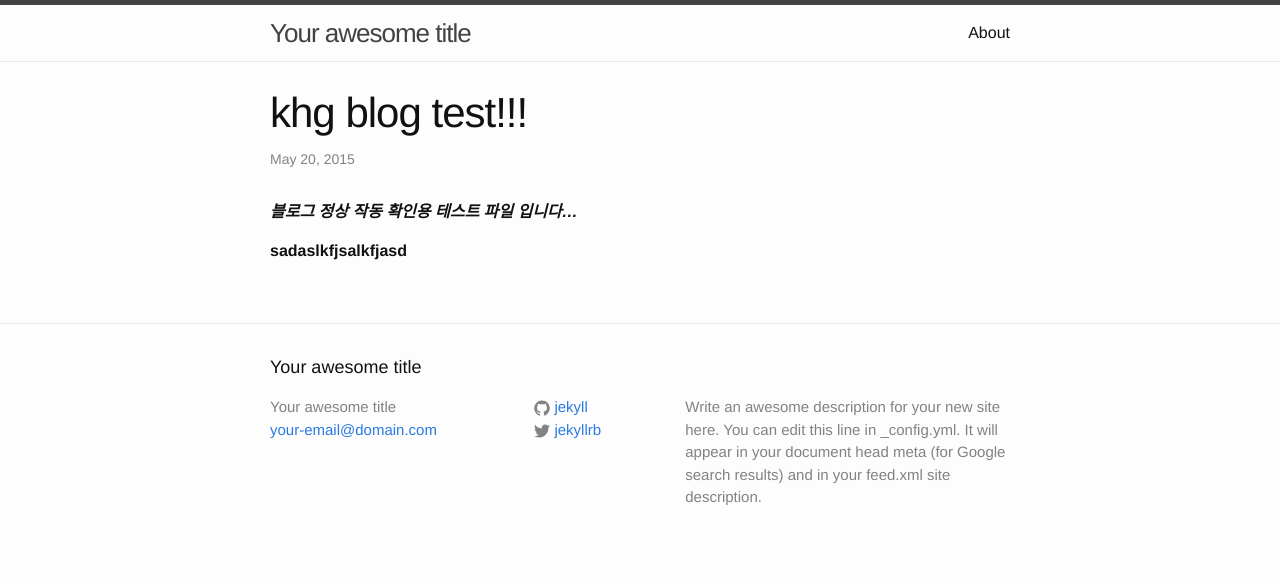
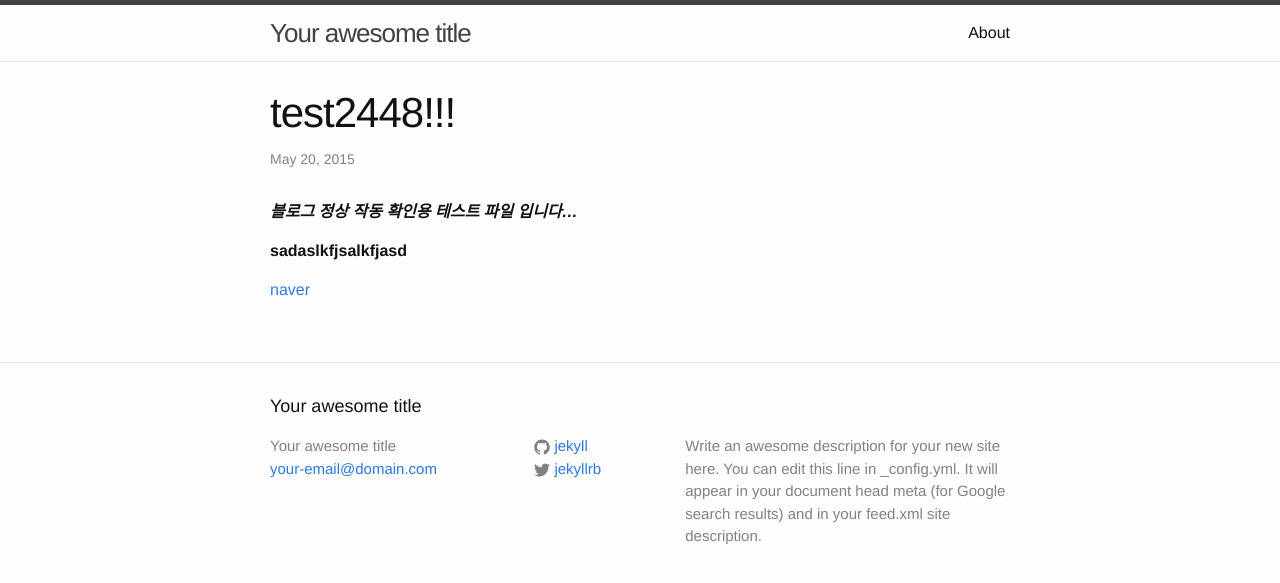
Before and after one commit to test2448/test2448.github.com, a Jekyll site: the page built from _posts/2015-05-20-test-chosun.md, in a window 1280 px wide. Shown: the top 583 px of the page. Built offline with Jekyll 4.4.1, drawn with Linux system fonts in a browser that asks for light colours.

Commit message:
Update 2015-05-20-test-chosun.md

```diff
--- a/_posts/2015-05-20-test-chosun.md
+++ b/_posts/2015-05-20-test-chosun.md
@@ -1,9 +1,11 @@
 ---
 layout: post
-title:  "khg blog test!!!"
+title:  "test2448!!!"
 date:   2015-05-20 12:25:48
 categories: jekyll update
 ---
 ***블로그 정상 작동 확인용 테스트 파일 입니다...***
 
 **sadaslkfjsalkfjasd**
+
+[naver](http://www.naver.com)
```
